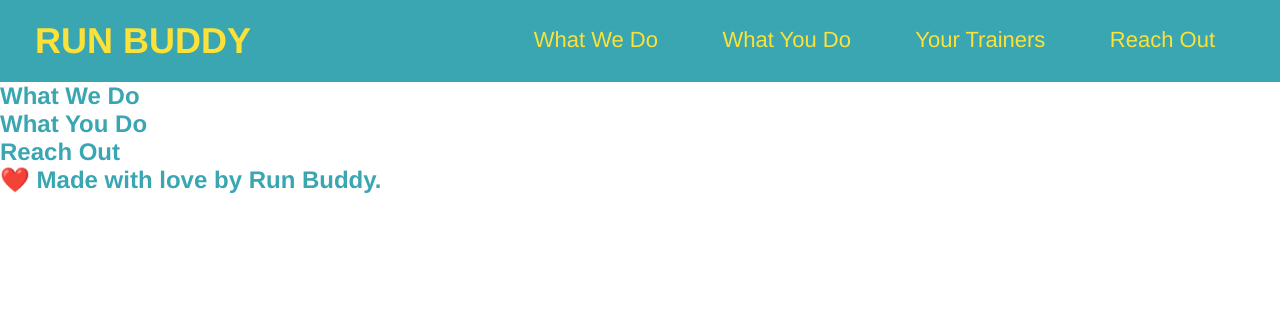
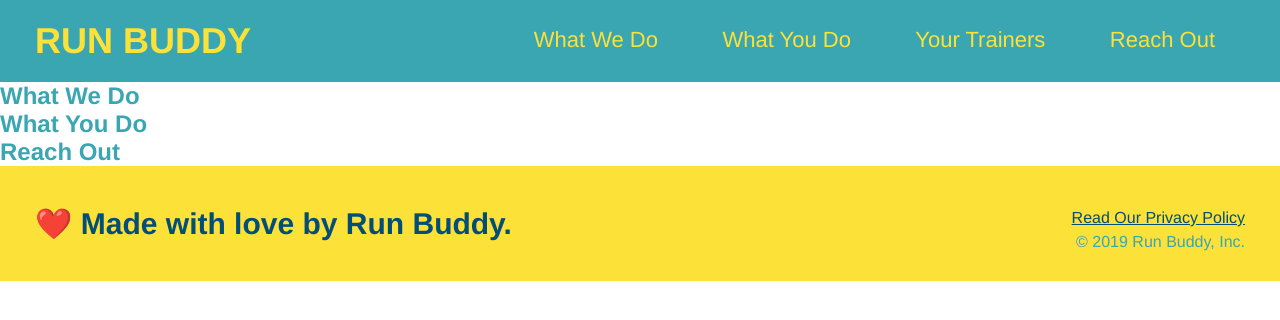
Before and after one commit to Koby21/run-buddy, a plain HTML site: page index.html in a window 1280 px wide. Drawn offline with Linux system fonts and the light colour scheme.

Commit message:
<finished the css for footer>

```diff
--- a/assets/style.css
+++ b/assets/style.css
@@ -1,6 +1,7 @@
 * {
     margin: 0;
     padding: 0;
+    box-sizing: border-box;
 }
 
 body {
@@ -47,3 +48,26 @@ header nav ul li a {
     font-weight: lighter;
     font-size: 22px;
 }
+
+footer {
+    background: #fce138;
+    width: 100%;
+    padding: 40px 35px;
+}
+
+footer h2 {
+    display: inline;
+    color: #024e76;
+    font-size: 30px;
+    margin: 0;
+}
+
+footer div {
+    float: right;
+    line-height: 1.5;
+    text-align: right;
+}
+
+footer a {
+    color: #024e76
+}
--- a/index.html
+++ b/index.html
@@ -57,6 +57,12 @@
     <!-- footer -->
     <footer>
         <h2>❤️ Made with love by Run Buddy.</h2>
+        <div>
+            <a href="#">Read Our Privacy Policy</a><br />
+            &copy; 2019 Run Buddy, Inc.
+        </div>
+
+        </div>
     </footer>
 
 </body>
```
